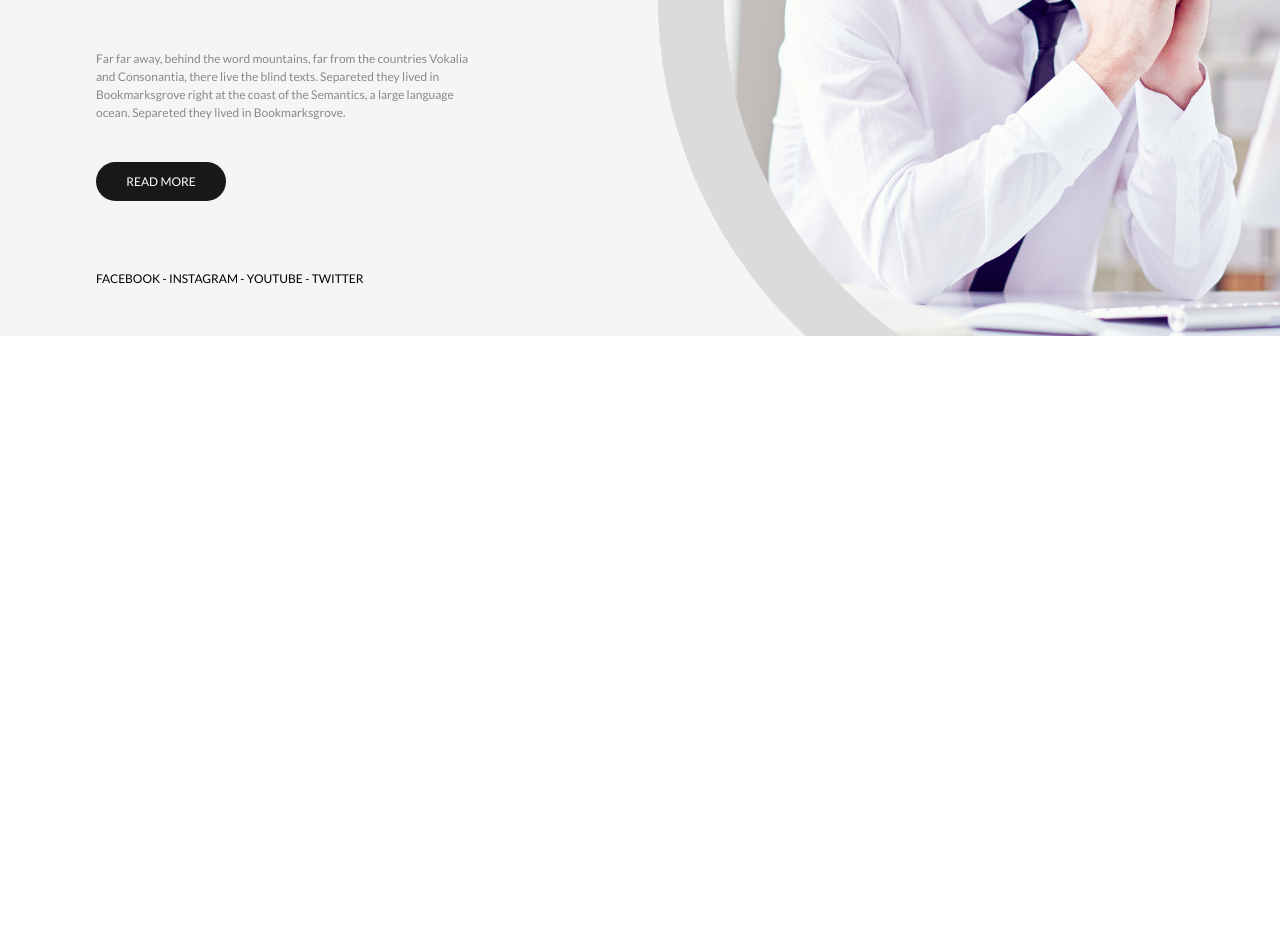
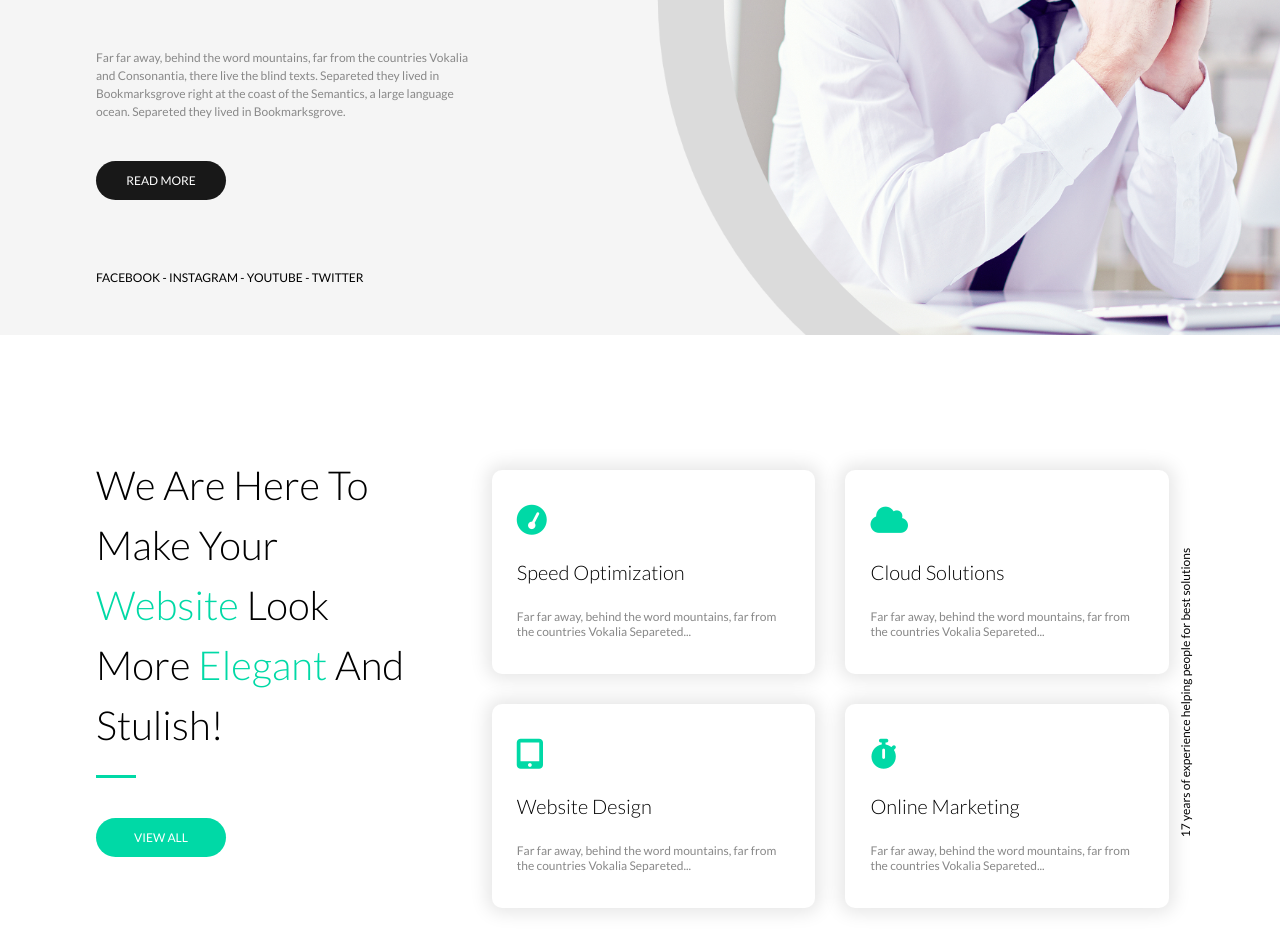
Before and after one commit to NicolaVerlato/proj-html-vuejs, a Vue app: page / in a window 1280 px wide. Shown: the part 398-1350 px from the top of the page. Before the commit the page ends 800 px from the top, so only its background shows below. Built offline with nearby package versions, Linux system fonts and the light colour scheme.

Commit message:
presentation done

```diff
--- a/src/App.vue
+++ b/src/App.vue
@@ -8,6 +8,7 @@
     <!-- MAIN -->
     <main>
       <JumboTron/>
+      <ProductPresentation/>
     </main>
 
     <!-- FOOTER -->
@@ -20,23 +21,19 @@
 <script>
 import HeaderComponent from './components/HeaderComponent.vue'
 import JumboTron from './components/JumboTron.vue'
+import ProductPresentation from './components/ProductPresentation.vue'
 
 export default {
   name: 'App',
   components: {
     HeaderComponent,
-    JumboTron
+    JumboTron,
+    ProductPresentation
   },
 }
 </script>
 
 <style lang="scss">
 @import './assets/styles/common';
-header{
-  position: relative;
-  z-index: 1;
-}
-main{
-  overflow-x: hidden;
-}
+
 </style>
--- a/src/assets/styles/colors.scss
+++ b/src/assets/styles/colors.scss
@@ -11,3 +11,6 @@ $background-color-grey: #f5f5f5;
 
 // btn black color
 $btn_black: #000000E6;
+
+// text color
+$text_grey: #888888;
--- a/src/assets/styles/common.scss
+++ b/src/assets/styles/common.scss
@@ -36,4 +36,7 @@ ul{
     padding: 12px 30px;
     border-radius: 20px;
     color: $main_color_white;
+    font-size: 12px;
+    width: 130px;
+    text-align: center;
 }
--- a/src/components/HeaderBottom.vue
+++ b/src/components/HeaderBottom.vue
@@ -2,8 +2,7 @@
     <div class="header-bottom">
         <div class="container">
             <div class="left">
-                <img src="../assets/images/cropped-icon-32x32.png" alt="logo">
-                Pholx | Business
+                <img src="../assets/images/cropped-Group-39-2x.png" alt="logo">
             </div>
             <div class="center">
                 <ul>
@@ -71,15 +70,10 @@ export default {
     padding: 20px 0;
     font-size: 11px;
 
-    .left{
-        display: flex;
-        align-items: center;
-
-        img{
-            width: 40px;
+    .left img{
+            width: 140px;
             margin-right: 10px;
         }
-    }
 
     .center ul{
         display: flex;
--- a/src/components/JumboTron.vue
+++ b/src/components/JumboTron.vue
@@ -9,9 +9,9 @@
                     Focus on Your
                     <div class="green">Business</div>
                 </h1>
-                <div class="text">
+                <p class="text">
                     Far far away, behind the word mountains, far from the countries Vokalia and Consonantia, there live the blind texts. Separeted they lived in Bookmarksgrove right at the coast of the Semantics, a large language ocean. Separeted they lived in Bookmarksgrove.
-                </div>
+                </p>
                 <div class="btn">
                     <a href="#">
                         READ MORE
@@ -58,6 +58,7 @@ export default {
 @import '../assets/styles/colors';
 section{
     background-color: $background-color-grey;
+    overflow: hidden;
 }
 .container{
     display: flex;
@@ -85,8 +86,8 @@ section{
 
             &::after{
                 content: '';
-                width: 30px;
-                height: 2px;
+                width: 40px;
+                height: 3px;
                 background-color: $secondary_green;
                 display: inline-block;
             }
@@ -94,15 +95,12 @@ section{
 
         .text{
             font-size: 12px;
-            color: #888888;
+            color: $text_grey;
             line-height: 18px;
             padding: 40px 0;
         }
         .btn{
             background-color: $btn_black;
-            font-size: 12px;
-            width: 130px;
-            text-align: center;
         }
         .socials{
             font-size: 12px;
--- /dev/null
+++ b/src/components/ProductPresentation.vue
@@ -0,0 +1,146 @@
+<template>
+    <section>
+        <div class="container">
+            <div class="left">
+                 <h2>
+                    We Are Here To
+                    Make Your <span class="green">Website</span>
+                    Look More <span class="green">Elegant</span>
+                    And Stulish!
+                </h2>
+
+                <div class="btn">
+                    <a href="#">
+                        VIEW ALL
+                    </a>
+                </div>
+            </div>
+
+            <div class="right">
+                <div class="box">
+                    <i class="fa-solid fa-gauge-simple-high"></i>
+                    <h4>
+                        Speed Optimization
+                    </h4>
+                    <p>
+                        Far far away, behind the word mountains, far from the countries Vokalia Separeted...
+                    </p>
+                </div>
+                <div class="box">
+                    <i class="fa-solid fa-cloud"></i>
+                    <h4>
+                        Cloud Solutions
+                    </h4>
+                    <p>
+                        Far far away, behind the word mountains, far from the countries Vokalia Separeted...
+                    </p>
+                </div>
+                <div class="box">
+                    <i class="fa-solid fa-tablet-screen-button"></i>
+                    <h4>
+                        Website Design
+                    </h4>
+                    <p>
+                        Far far away, behind the word mountains, far from the countries Vokalia Separeted...
+                    </p>
+                </div>
+                <div class="box">
+                    <i class="fa-solid fa-stopwatch"></i>
+                    <h4>
+                        Online Marketing
+                    </h4>
+                    <p>
+                        Far far away, behind the word mountains, far from the countries Vokalia Separeted...
+                    </p>
+                </div>
+                <span class="side">17 years of experience helping people for best solutions</span>
+            </div>
+        </div>
+    </section>
+</template>
+
+<script>
+export default {
+    name: 'ProductPresentation'
+}
+</script>
+
+<style lang="scss" scoped>
+@import '../assets/styles/colors';
+
+section{
+    padding: 120px 0;
+    position: relative;
+
+    .container{
+        display: flex;
+        justify-content: space-between;
+
+        .left{
+            width: 35%;
+            h2{
+                line-height: 60px;
+                font-size: 40px;
+                font-weight: 300;
+                padding-right: 50px;
+
+                .green{
+                    color: $secondary_green;
+                }
+                &::after{
+                    content: '';
+                    width: 40px;
+                    height: 3px;
+                    margin: 20px 0;
+                    background-color: $secondary_green;
+                    display: block;
+                }
+            }
+
+            .btn{
+                background-color: $main_color_green;
+                margin-top: 40px;
+            }
+        }
+
+        .right{
+            width: 65%;
+            display: flex;
+            flex-wrap: wrap;
+
+            .box{
+                width: calc(50% - 30px);
+                margin: 15px;
+                padding: 35px 25px;
+                border-radius: 10px;
+                background-color: $main_color_white;
+                box-shadow: 0 0 18px 5px rgba(0, 0, 0, .1);
+
+                i{
+                    color: $main_color_green;
+                    font-size: 30px;
+                }
+
+                h4{
+                    padding: 25px 0;
+                    font-weight: 300;
+                    font-size: 20px;
+                }
+
+                p{
+                    color: $text_grey;
+                    font-size: 12px;
+                }
+            }
+
+            .side{
+                transform: rotate(270deg);
+                position: absolute;
+                font-size: 12px;
+                top: 350px;
+                right: -50px;
+            }
+        }
+    }
+}
+</style>
```
